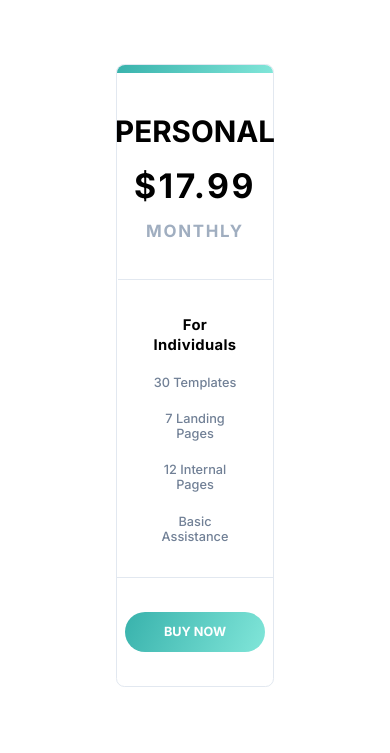
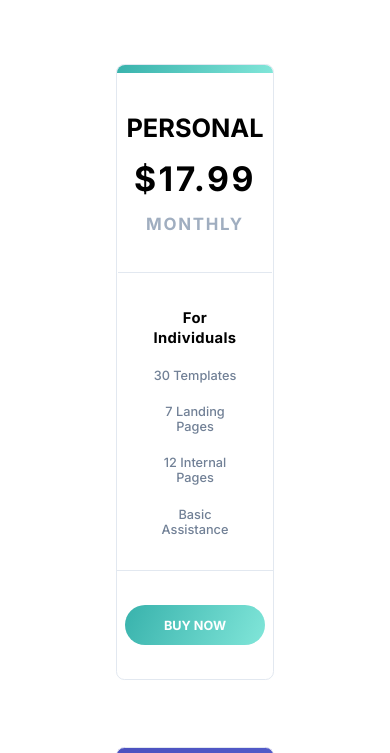
Before and after one commit to joseph8778/Week-2-Final-Project, a plain HTML site: page index.html in a window 390 px wide. Shown: the part 9554-10307 px from the top of the page. Drawn offline with Linux system fonts and the light colour scheme.

Commit message:
price_title change for small phones

```diff
--- a/styles.css
+++ b/styles.css
@@ -720,9 +720,8 @@ position: relative;
 }
 
 
-
 .price_title {
-    font-size: 1.75rem;
+    font-size: 30px;
     font-weight: 700;
 }
 
@@ -1501,6 +1500,10 @@ justify-content: center;
  padding: 12px 12px;
 }
 
+.price_title {
+    font-size: 24px;
+}
+
 
 .CTA__title {
     margin-bottom: 32px;
```
